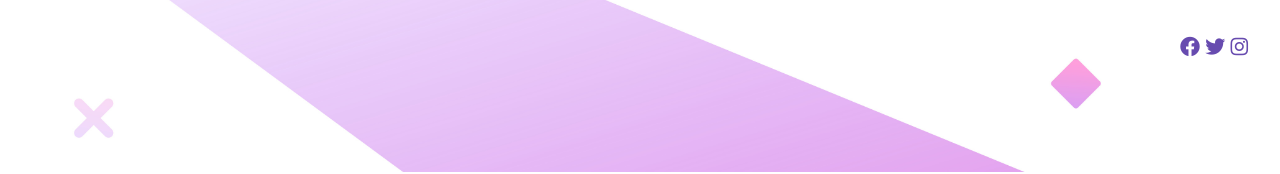
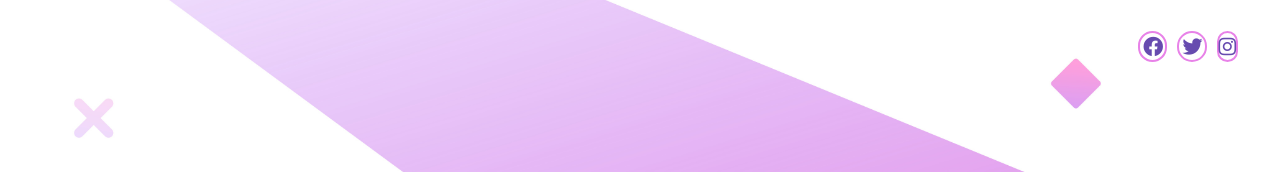
Before and after one commit to vitor-domingos/huddle-landing-page, a plain HTML site: page index.html in a window 1280 px wide. Shown: the part 557-731 px from the top of the page. Drawn offline with nearby package versions, Linux system fonts and the light colour scheme.

Commit message:
modificado o arquivo style.css

```diff
--- a/src/css/style.css
+++ b/src/css/style.css
@@ -70,14 +70,23 @@
 }
 
 /* Estilização dos ícones de mídia social no rodapé */
-.footer .social-media a{
+.footer .social-media a {
   font-size: 20px;
   position: relative;
   bottom: 8vh; /* Deslocamento vertical dos ícones */
   right: 4vh; /* Deslocamento horizontal dos ícones */
   color: hsl(257, 40%, 49%);
   transition: 0.2s ease-in-out;
-   }
+  margin-right: 10px;
+  border: 2px solid hsl(300, 69%, 71%);
+  border-radius: 20px;
+}
+
+.footer .social-media a .fa-facebook,
+.footer .social-media a .fa-twitter {
+  position: relative;
+  left: 0.4vh;
+}
 
 /* Efeito de hover nos ícones de mídia social */
 .footer .social-media a:hover {
```
